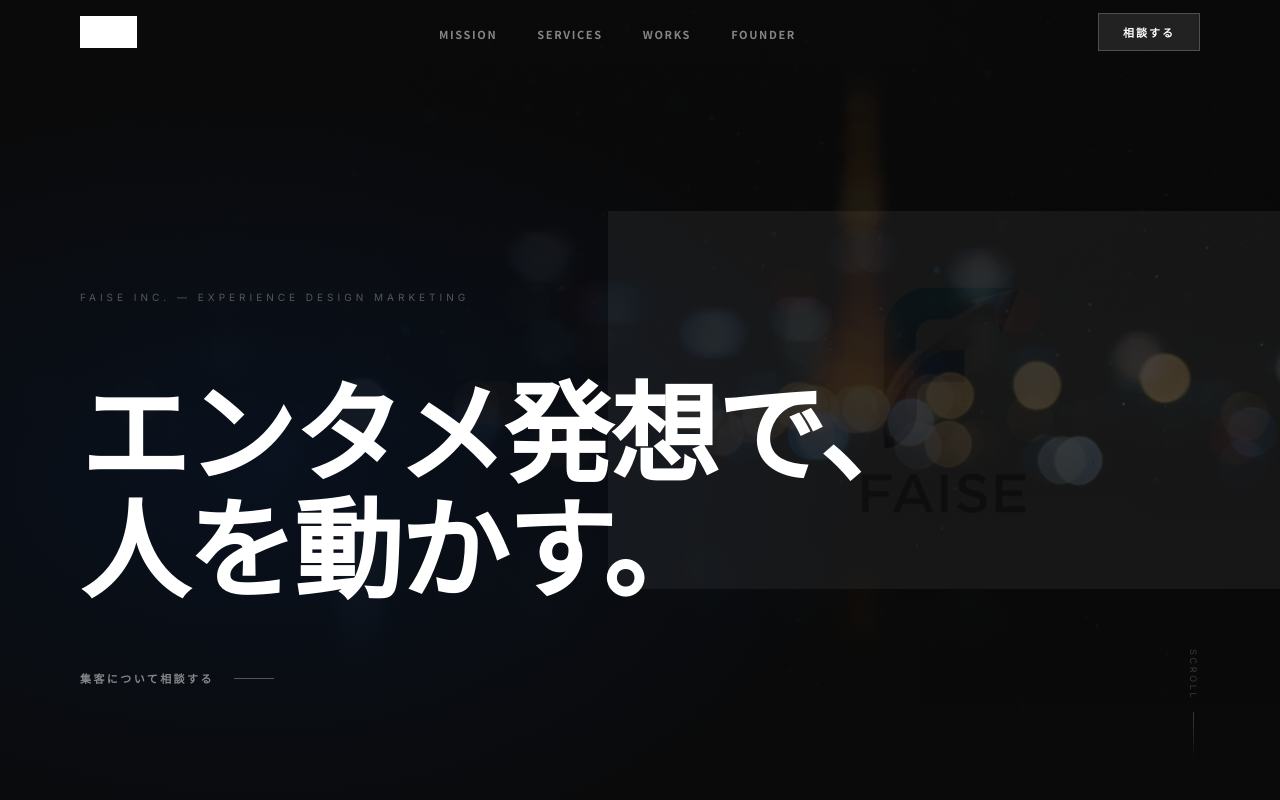
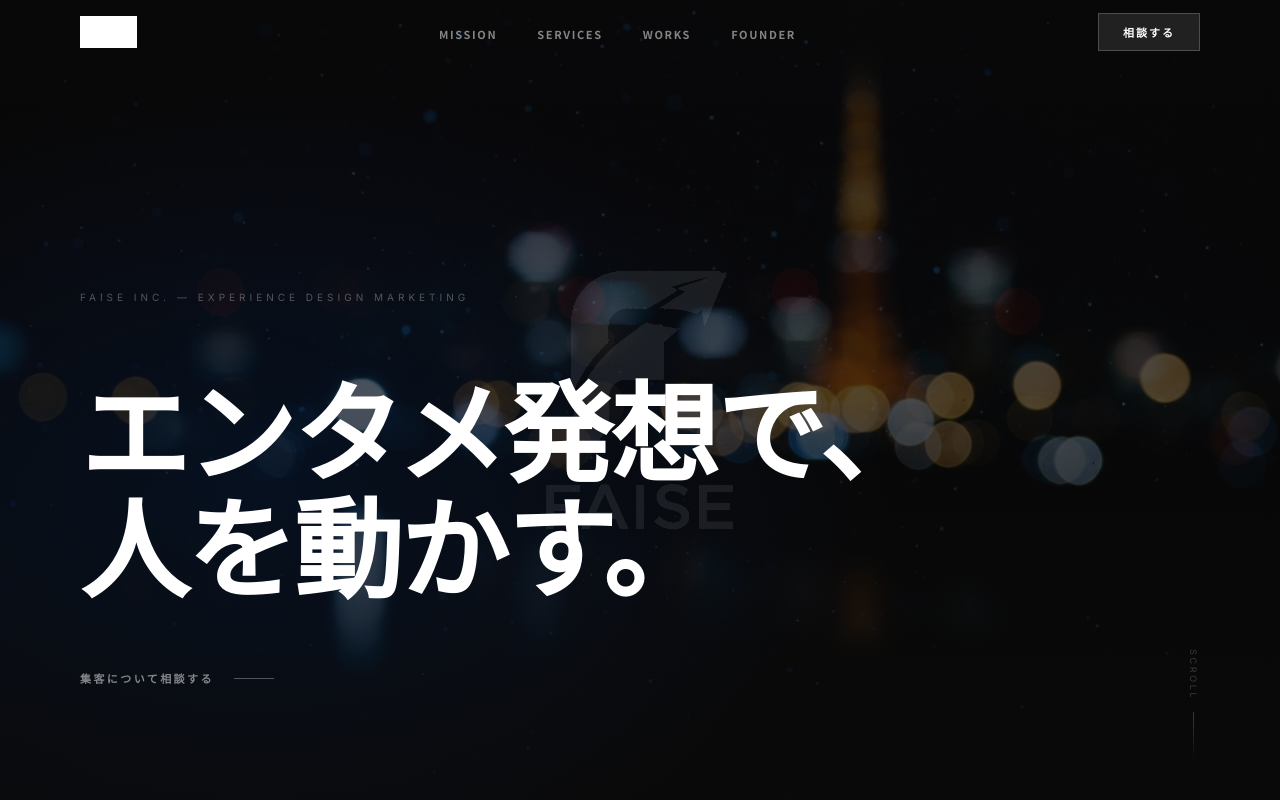
Before and after one commit to fukunaga-faise/faise-lp, a Next.js app: page / in a window 1280 px wide. Shown: the top 800 px of the page. Built offline with nearby package versions, Linux system fonts and the light colour scheme.

Commit message:
Hero: fix bg visibility + transparent logo watermark

```diff
--- a/src/components/Hero.tsx
+++ b/src/components/Hero.tsx
@@ -16,20 +16,20 @@ export default function Hero() {
           <img
             src="/images/hero-bg.jpg"
             alt=""
-            className="w-full h-full object-cover opacity-40"
+            className="w-full h-full object-cover opacity-60"
             aria-hidden="true"
           />
-          {/* Dark gradient overlay — keeps text readable */}
-          <div className="absolute inset-0 bg-gradient-to-r from-[#0a0a0a] via-[#0a0a0a]/80 to-[#0a0a0a]/40" />
-          <div className="absolute inset-0 bg-gradient-to-t from-[#0a0a0a] via-transparent to-[#0a0a0a]/60" />
+          {/* Subtle dark overlay — readable but background visible */}
+          <div className="absolute inset-0 bg-[#0a0a0a]/50" />
+          <div className="absolute inset-0 bg-gradient-to-t from-[#0a0a0a]/80 via-transparent to-[#0a0a0a]/30" />
         </div>
 
-        {/* Large transparent logo — right side watermark */}
-        <div className="absolute inset-0 flex items-center justify-end pr-0 pointer-events-none overflow-hidden">
+        {/* Large transparent logo — centered watermark */}
+        <div className="absolute inset-0 flex items-center justify-center pointer-events-none overflow-hidden">
           <img
-            src="/logo.png"
+            src="/logo-transparent.png"
             alt=""
-            className="w-[55vw] max-w-2xl opacity-[0.055] mix-blend-screen select-none"
+            className="w-[60vw] max-w-3xl opacity-[0.08] filter brightness-0 invert select-none"
             aria-hidden="true"
           />
         </div>
@@ -37,7 +37,7 @@ export default function Hero() {
         {/* subtle blue glow */}
         <div
           className="absolute inset-0 pointer-events-none"
-          style={{ background: 'radial-gradient(ellipse 50% 50% at 20% 60%, rgba(0,80,208,0.10) 0%, transparent 100%)' }}
+          style={{ background: 'radial-gradient(ellipse 50% 50% at 20% 60%, rgba(0,80,208,0.12) 0%, transparent 100%)' }}
         />
 
         <div className="relative max-w-7xl w-full">
```
Also changed, not shown: public/logo-transparent.png (added).
